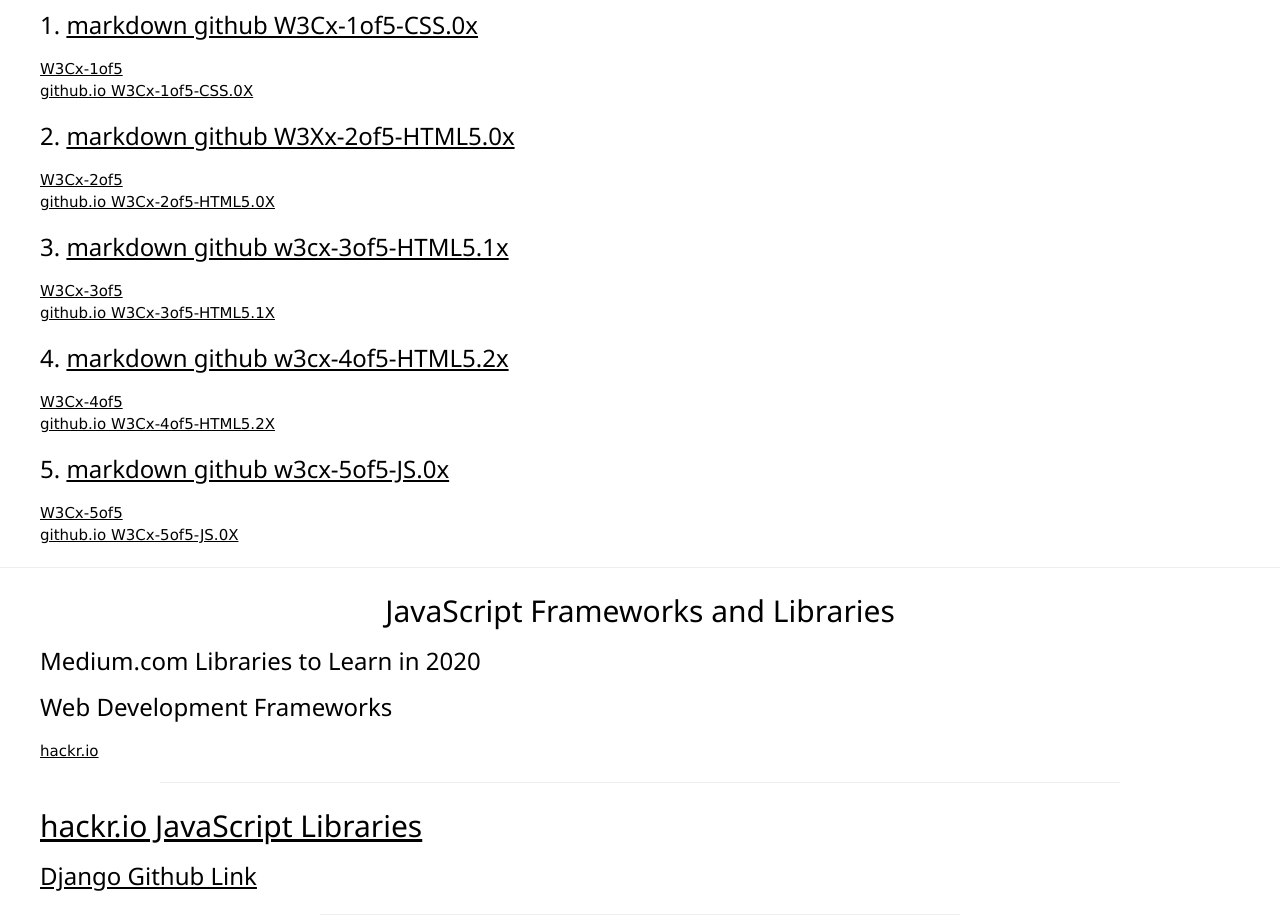
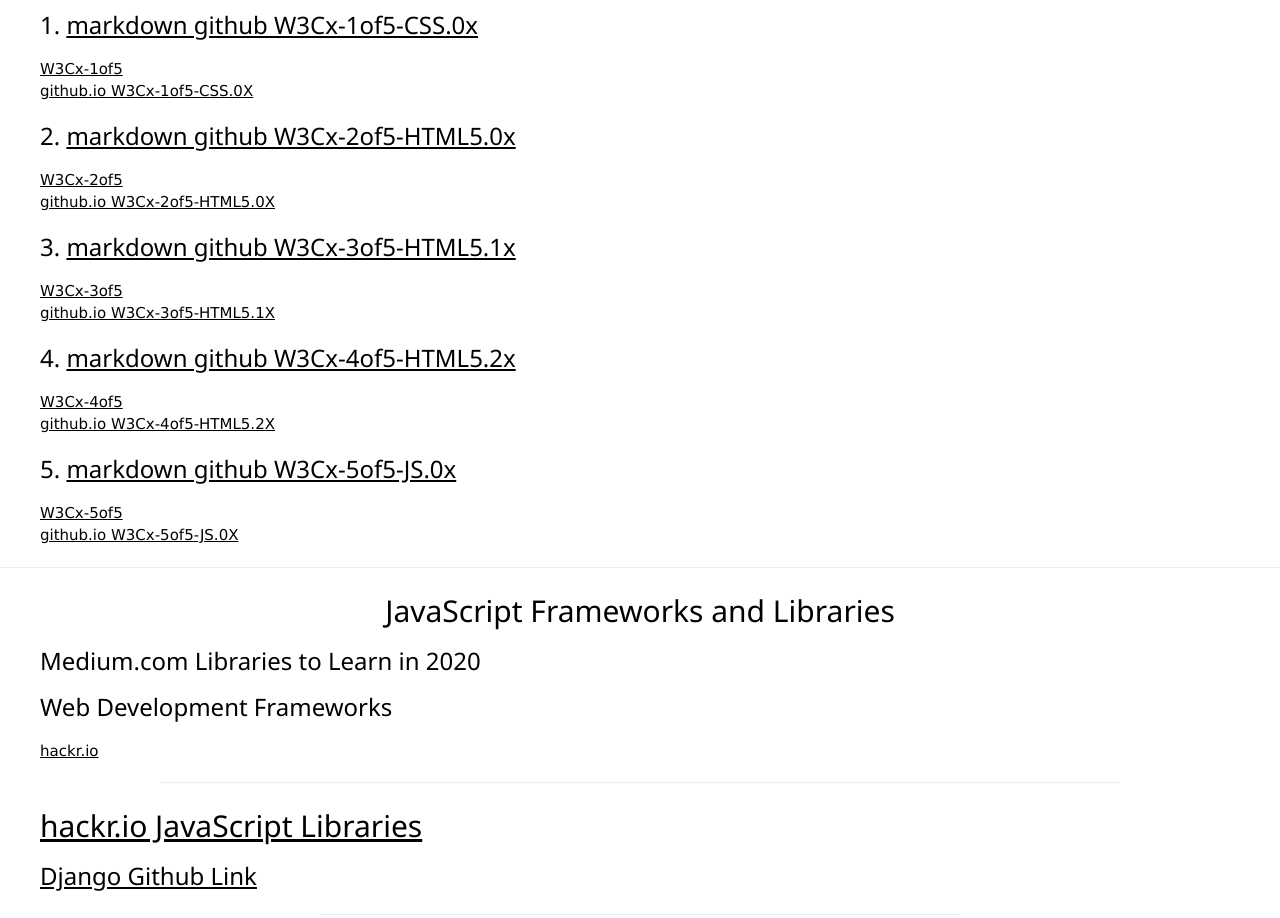
Before and after one commit to bbauska/cellardoor, a plain HTML site: page index.html in a window 1280 px wide. Shown: the part 1787-2705 px from the top of the page. Drawn offline with nearby package versions, Linux system fonts and the light colour scheme.

Commit message:
Update index.html

```diff
--- a/index.html
+++ b/index.html
@@ -199,7 +199,7 @@ Web Development from W3C</h2>
 </p>
 <!------------------------------------------------------------------------------------------------>
 <h3 style="margin-left:40px">
-2. <a href="https://github.com/bbauska/W3Cx-2of5-HTML5.0x" target="_blank">markdown github W3Xx-2of5-HTML5.0x</a></h3>
+2. <a href="https://github.com/bbauska/W3Cx-2of5-HTML5.0x" target="_blank">markdown github W3Cx-2of5-HTML5.0x</a></h3>
 
 <p style="margin-left:40px">
 <a href="https://w3cx-2of5.bauska.org/" target="_blank">W3Cx-2of5</a><br>
@@ -208,25 +208,25 @@ Web Development from W3C</h2>
 </p>
 <!------------------------------------------------------------------------------------------------>
 <h3 style="margin-left:40px">
-3. <a href="https://github.com/bbauska/W3Cx-3of5-HTML-5.1x" target="_blank">markdown github w3cx-3of5-HTML5.1x</a></h3>
+3. <a href="https://github.com/bbauska/W3Cx-3of5-HTML5.1x" target="_blank">markdown github W3Cx-3of5-HTML5.1x</a></h3>
 
 <p style="margin-left:40px">
 <a href="https://w3cx-3of5.bauska.org/" target="_blank">W3Cx-3of5</a><br>
 
-<a href="https://github.com/bbauska/w3cx-3of5-HTML-5.1x/" target="_blank">github.io W3Cx-3of5-HTML5.1X</a>
+<a href="https://github.com/bbauska/w3cx-3of5-HTML5.1x/" target="_blank">github.io W3Cx-3of5-HTML5.1X</a>
 </p>
 <!------------------------------------------------------------------------------------------------>
 <h3 style="margin-left:40px">
-4. <a href="https://github.com/bbauska/W3Cx-4of5-HTML-5.2x" target="_blank">markdown github w3cx-4of5-HTML5.2x</a></h3>
+4. <a href="https://github.com/bbauska/W3Cx-4of5-HTML5.2x" target="_blank">markdown github W3Cx-4of5-HTML5.2x</a></h3>
 
 <p style="margin-left:40px">
 <a href="https://w3cx-4of5.bauska.org/" target="_blank">W3Cx-4of5</a><br>
 
-<a href="https://github.com/bbauska/w3cx-4of5-HTML-5.2x/" target="_blank">github.io W3Cx-4of5-HTML5.2X</a>
+<a href="https://github.com/bbauska/w3cx-4of5-HTML5.2x/" target="_blank">github.io W3Cx-4of5-HTML5.2X</a>
 </p>
 <!------------------------------------------------------------------------------------------------>
 <h3 style="margin-left:40px">
-5. <a href="https://github.com/bbauska/W3Cx-5of5-JS.0x" target="_blank">markdown github w3cx-5of5-JS.0x</a></h3>
+5. <a href="https://github.com/bbauska/W3Cx-5of5-JS.0x" target="_blank">markdown github W3Cx-5of5-JS.0x</a></h3>
 
 <p style="margin-left:40px">
 <a href="https://w3cx-5of5.bauska.org/" target="_blank">W3Cx-5of5</a><br>
```
